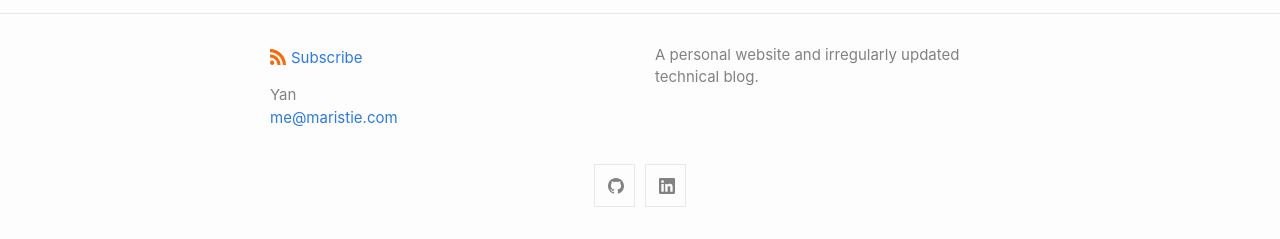
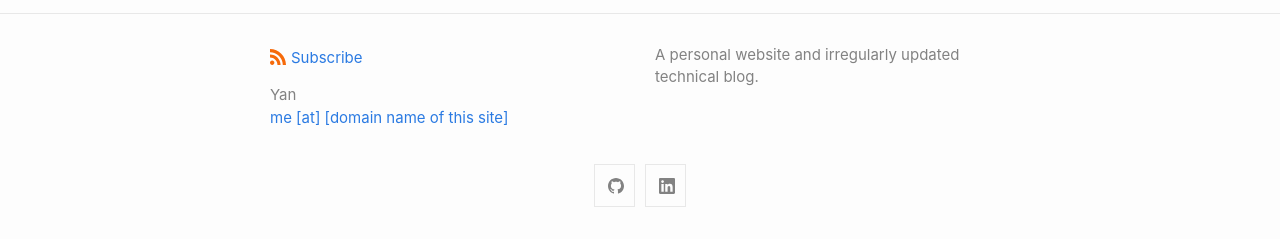
Before and after one commit to maristie/maristie.github.io, a Jekyll site: the page built from index.html, in a window 1280 px wide. Shown: the part 2026-2265 px from the top of the page. Built offline with Jekyll 4.4.1, drawn with Linux system fonts in a browser that asks for light colours; the list of posts is cut into pages by our own code.

Commit message:
Update email address

```diff
--- a/_config.yml
+++ b/_config.yml
@@ -1,7 +1,7 @@
 title: Free Space
 author:
   name: Yan
-  email: me@maristie.com
+  email: me [at] [domain name of this site]
 description: >
   A personal website and irregularly updated technical blog.
 
```
